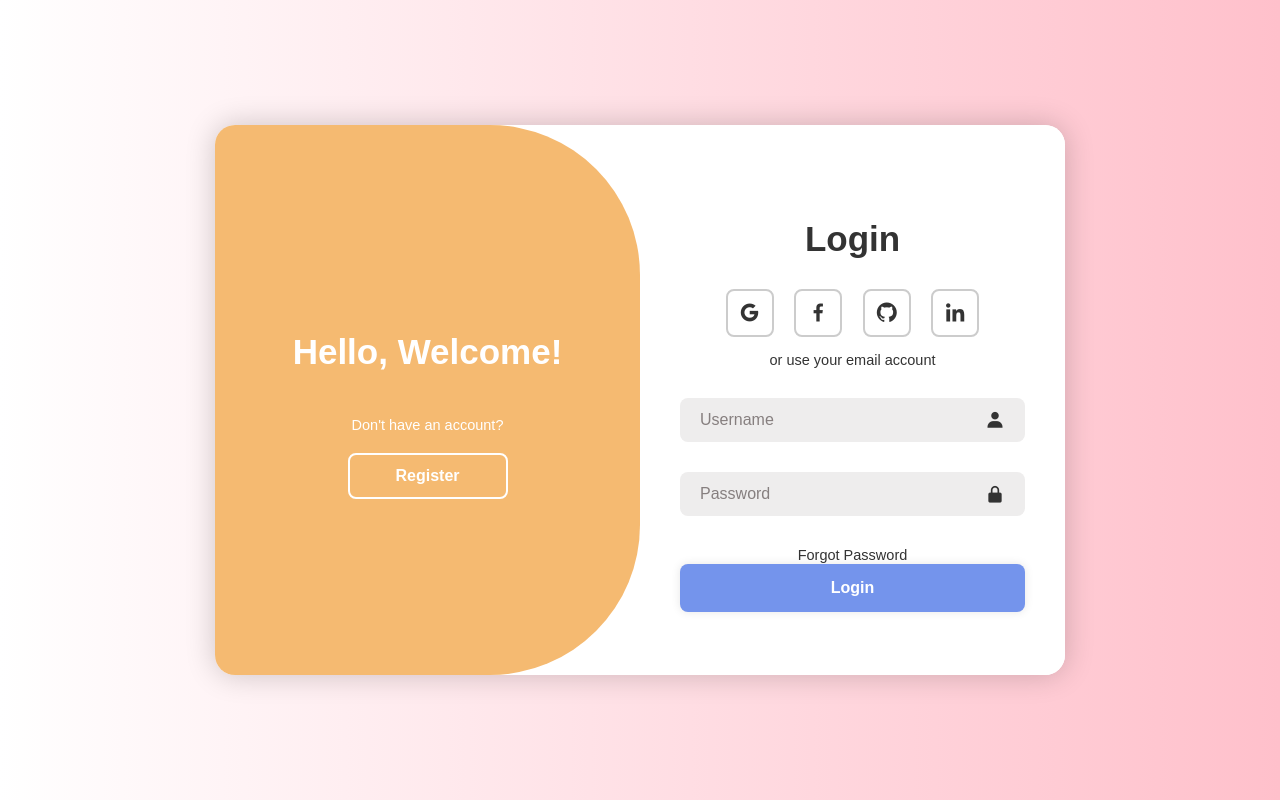
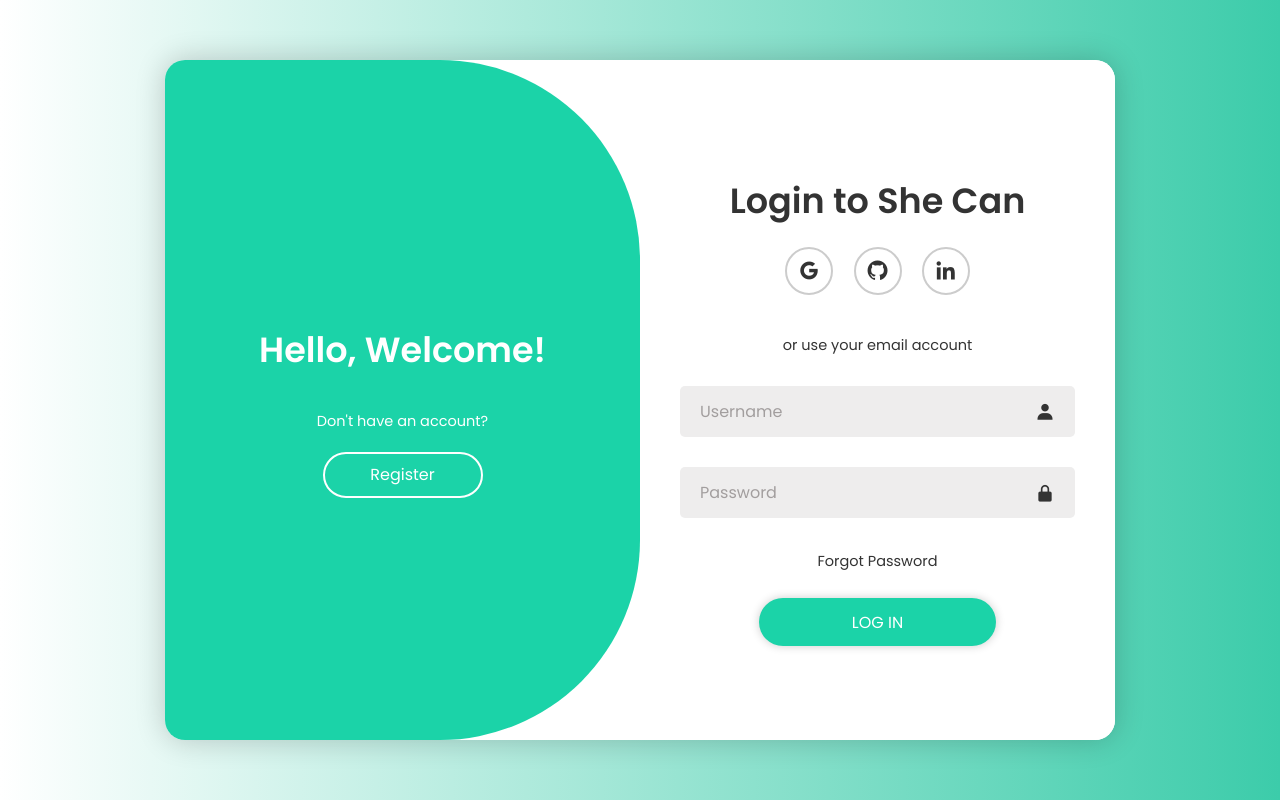
Before and after one commit to snehha017/she-can-foundation, a Flask app: page / in a window 1280 px wide. Run offline with Flask 3, Linux system fonts and the light colour scheme.

Commit message:
customized the css file

```diff
--- a/static/style.css
+++ b/static/style.css
@@ -10,13 +10,13 @@
     justify-content: center;
     align-items: center;
     min-height: 100vh;
-    background: linear-gradient(90deg, white, pink);
+    background: linear-gradient(90deg, white, rgb(60, 204, 170));
  }
 
 .container {
     position: relative;
-    width: 850px;
-    height: 550px;
+    width: 950px;
+    height: 680px;
     background: white;
     border-radius: 20px;
     box-shadow: 0 0 30px rgba(0, 0, 0, .2);
@@ -35,7 +35,7 @@
     text-align: center;
     padding: 40px;
     z-index: 1;
-    transition: .6s ease-in-out 1,2s, visibility 0s 1s;
+    transition: .6s ease-in-out 1.2s, visibility 0s 1s;
 }
 
 .container.active .form-box {
@@ -56,7 +56,7 @@ form {
 
 .container h1 {
     font-size: 35px;
-    margin: 30px 0;
+    margin: 20px 0;
 }
 
 .input-box {
@@ -68,7 +68,7 @@ form {
     width: 100%;
     padding: 13px 50px 13px 20px;
     background: #eeeded;
-    border-radius: 8px;
+    border-radius: 5px;
     border: none;
     outline: none;
     font-size: 16px;
@@ -77,7 +77,7 @@ form {
 }
 
 .input-box input::placeholder {
-    color: #867f7f;
+    color: #a29e9e;
     font-weight: 400;
 }
 
@@ -89,23 +89,45 @@ form {
     font-size: 20px;
 }
 
-.forgot-link a {
+.forgot-link {
+    position: relative;
     font-size: 14.5px;
     color: #333;
     text-decoration: none;
 }
 
+.forgot-link::before {
+    content: '';
+    position: absolute;
+    width: 0%;
+    height: 2px;
+    bottom: 0;
+    left: 50%;
+    background-color: rgb(24, 189, 151);
+    transition: 0.3s ease;
+    transform: translateX(-50%);
+}
+
+.forgot-link:hover::before {
+    width: 110%;
+}
+
 .btn {
-    width: 100%;
+    width: 60%;
     height: 48px;
-    background: #7494ec;
-    border-radius: 8px;
-    box-shadow: 0 0 10px rgba(0, 0, 0, .1);
+    background: rgb(27, 211, 168);
+    border-radius: 25px;
+    box-shadow: 0 0 10px rgba(0, 0, 0, .2);
     border: none;
     cursor: pointer;
     font-size: 16px;
     color: #fff;
-    font-weight: 600;
+    font-weight: 60;
+    transition: all 0.2 ease;
+}
+
+.btn:hover {
+    background: rgb(26, 191, 153);
 }
 
 .container p {
@@ -117,11 +139,20 @@ form {
     display: inline-flex;
     padding: 10px;
     border: 2px solid #ccc;
-    border-radius: 8px;
+    border-radius: 30px;
     font-size: 24px;
     color: #333;
     text-decoration: none;
     margin: 0 8px;
+    transition: all 0.2s ease-in;
+}
+
+.social-icons a:hover {
+    border: 2px solid rgb(27, 211, 168);
+    color: rgb(57, 217, 166);
+    border-radius: 20px;
+    transform: scale(1.12);
+    box-shadow: 0 8px 20px rgba(0, 0, 0, 0.08);
 }
 
 .toggle-box {
@@ -136,8 +167,8 @@ form {
     left: -250%;
     width: 300%;
     height: 100%;
-    border-radius: 150px;
-    background-color: #f5ba71;
+    border-radius: 200px;
+    background-color: rgb(27, 211, 168);
     z-index: 2;
     transition: 1.8s ease-in-out;
 
@@ -190,4 +221,12 @@ form {
     background: transparent;
     border: 2px solid #fff;
     box-shadow: none;
+    transition: all 0.3s ease;
 }
+
+.toggle-panel .btn:hover {
+  background-color: white;
+  color: #333;
+  transform: scale(1.05);
+  box-shadow: 0 8px 20px rgba(0, 0, 0, 0.12);
+}
--- a/templates/signup.html
+++ b/templates/signup.html
@@ -3,6 +3,7 @@
     <head>
         <meta charset="UTF-8">
         <title>Register</title>
+        <link href="https://fonts.googleapis.com/css2?family=Poppins:wght@400;600&display=swap" rel="stylesheet">
         <link href='https://unpkg.com/boxicons@2.1.4/css/boxicons.min.css' rel='stylesheet'>
         <link rel="stylesheet" href="{{ url_for('static', filename='style.css') }}">
     </head>
@@ -10,13 +11,14 @@
         <div class="container">
             <div class="form-box login">
                 <form action="/login" method="POST">
-                    <h1>Login</h1>
+                    <h1>Login to She Can</h1>
                     <div class="social-icons">
                         <a href="#"><i class='bx bxl-google'></i></a>
-                        <a href="#"><i class='bx bxl-facebook'></i></a>
+
                         <a href="#"><i class='bx bxl-github'></i></a>
                         <a href="#"><i class='bx bxl-linkedin'></i></a>
                     </div>
+                    <br>
                     <p>or use your email account</p>
                     <div class="input-box">
                         <input type="text" id="loginUsername" placeholder="Username" required>
@@ -28,10 +30,11 @@
 
                         <i class='bx bxs-lock-alt'></i>
                     </div>
-                    <div class="forgot-link">
-                        <a href="#">Forgot Password</a>
+                    <div>
+                        <a href="#" class="forgot-link">Forgot Password</a>
                     </div>
-                    <button type="submit" class="btn">Login</button>
+                 <br>
+                    <button type="submit" class="btn">LOG IN</button>
 
 
                 </form>
@@ -43,10 +46,11 @@
                     <h1>Create Account</h1>
                     <div class="social-icons">
                         <a href="#"><i class='bx bxl-google'></i></a>
-                        <a href="#"><i class='bx bxl-facebook'></i></a>
+
                         <a href="#"><i class='bx bxl-github'></i></a>
                         <a href="#"><i class='bx bxl-linkedin'></i></a>
                     </div>
+                    <br>
                     <p>or use your email for registration</p>
                     <div class="input-box">
                         <input type="email" id="email" name="Email" placeholder="Email" required>
@@ -65,7 +69,7 @@
                         <i class='bx bxs-lock-alt'></i>
                     </div>
 
-                    <button type="submit" class="btn">Register</button>
+                    <button type="submit" class="btn">REGISTER</button>
 
 
                 </form>
```
